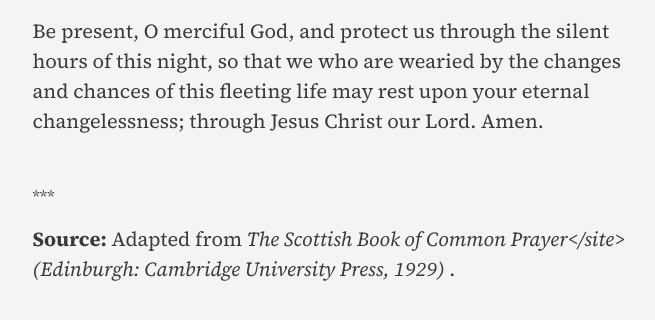
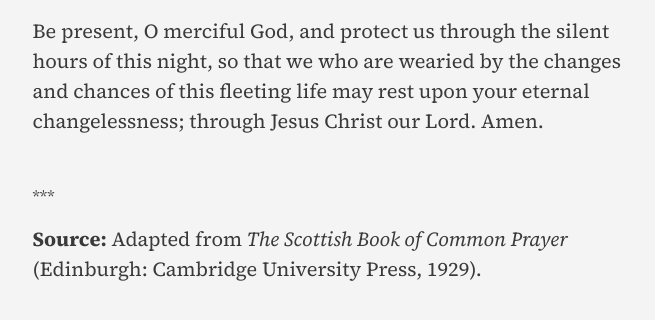
Before and after one commit to ryanwentzel/collectedprayers, a Jekyll site: the page built from collections/_prayers/modern-church/2025-03-26-wearied-by-changes-and-chances.md, in a window 1280 px wide and 900 px high, scrolled down 949 px, cut to the strip 35-355 px from the top of the window. Shown: the whole strip, without its empty margins (299-954 px from the left). Built offline with Jekyll 4.4.1, drawn with Linux system fonts in a browser that asks for light colours; part of the change alters nothing that is shown.

Commit message:
fix typo

```diff
--- a/_data/sources.yml
+++ b/_data/sources.yml
@@ -49,7 +49,7 @@ rule_anselm_1872:
 
 scottish_bcp_1929:
   citation: >-
-    <cite>The Scottish Book of Common Prayer</site> (Edinburgh: Cambridge University Press, 1929)
+    <cite>The Scottish Book of Common Prayer</cite> (Edinburgh: Cambridge University Press, 1929)
 
 syrian_clementine:
   citation: <cite>Syrian Clementine Liturgy</cite>
```
